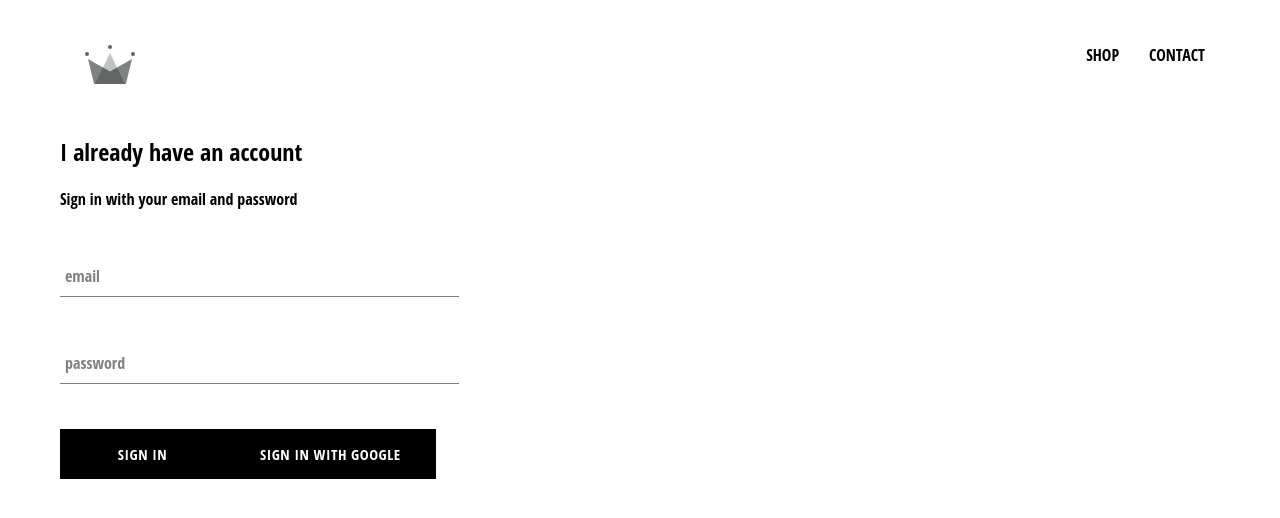
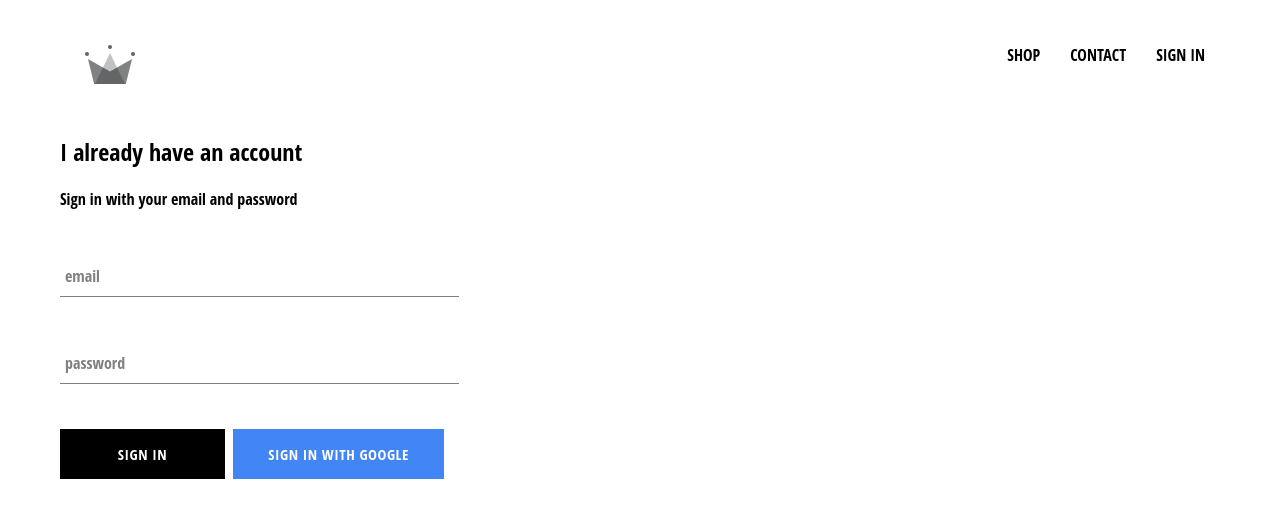
Before and after one commit to Srutip04/Fashlux, a React (Create React App) app: page /signin in a window 1280 px wide. Shown: the top 518 px of the page. Built offline with nearby package versions, Linux system fonts and the light colour scheme; no server answers; a web font is replaced by a local one.

Commit message:
google auth and sign in

```diff
--- a/src/App.js
+++ b/src/App.js
@@ -33,7 +33,7 @@ class App extends Component {
   render(){
     return (
       <div>
-        <Header />
+        <Header currentUser={this.state.currentUser}/>
         <Switch>
           <Route exact path="/" component={HomePage} />
           <Route path="/shop" component={ShopPage} />
--- a/src/components/custom-button/custom-button.component.jsx
+++ b/src/components/custom-button/custom-button.component.jsx
@@ -1,8 +1,8 @@
 import react from "react";
 import './custom-button.styles.scss';
 
-const CustomButton = ({children,...otherProps}) => (
-    <button className='custom-button' {...otherProps}>
+const CustomButton = ({children,isGoogleSignIn,...otherProps}) => (
+    <button className={`${isGoogleSignIn ? 'google-sign-in' : '' } custom-button`} {...otherProps}>
       {children}
     </button>
 );
--- a/src/components/custom-button/custom-button.styles.scss
+++ b/src/components/custom-button/custom-button.styles.scss
@@ -19,4 +19,14 @@
         color: black;
         border: 1px solid black;
     }
+
+    &.google-sign-in{
+        background-color: #4285f4;
+        color: white;
+
+        &:hover{
+            background-color: #357ae8;
+            border: none;
+        }
+    }
 }
--- a/src/components/header/header.component.jsx
+++ b/src/components/header/header.component.jsx
@@ -1,10 +1,10 @@
 import React from "react";
 import {Link} from 'react-router-dom';
-
+import { auth } from "../../firebase/firebase.utils";
 import {ReactComponent as Logo} from '../../assets/crown.svg';
 import './header.styles.scss';
 
-const Header = () =>(
+const Header = ({currentUser}) =>(
     <div className='header'>
         <Link className='logo-container' to='/'>
             <Logo className='logo' />
@@ -12,6 +12,14 @@ const Header = () =>(
         <div className='options'>
             <Link className='option' to='/shop'>SHOP</Link>
              <Link className='option' to='/shop'>CONTACT</Link>
+             {
+                 currentUser ?
+                 (<div className='option' onClick={() => auth.signOut()} > SIGN OUT</div>)
+                 :
+                 (<Link className='option' to='/signin'>
+                     SIGN IN
+                 </Link>)
+             }
         </div>
     </div>
 )
--- a/src/components/header/header.styles.scss
+++ b/src/components/header/header.styles.scss
@@ -20,6 +20,7 @@
 
         .option {
             padding: 10px 15px;
+            cursor: pointer;
         }
     }
 }
--- a/src/components/sign-in/sign-in.component.jsx
+++ b/src/components/sign-in/sign-in.component.jsx
@@ -37,9 +37,10 @@ class SignIn extends Component{
                     <FormInput name='email' type='email' handleChange={this.handleChange} value={this.state.email} label='email' required />
 
                     <FormInput name='password' type='password' value={this.state.password} onChange={this.handleChange} label='password' required />
-
+                    <div className='buttons'>
                     <CustomButton type='submit'  >Sign In</CustomButton>
-                    <CustomButton onClick={signInWithGoogle}>{' '}Sign In with Google {' '}</CustomButton>
+                    <CustomButton onClick={signInWithGoogle} isGoogleSignIn>Sign In with Google</CustomButton>
+                    </div>
                 </form>
             </div>
         );
--- a/src/components/sign-in/sign-in.styles.scss
+++ b/src/components/sign-in/sign-in.styles.scss
@@ -6,4 +6,9 @@
     .title{
         margin:10px 0;
     }
+
+    .buttons{
+       display: flex;
+       justify-content: space-between;
+    }
 }
```
